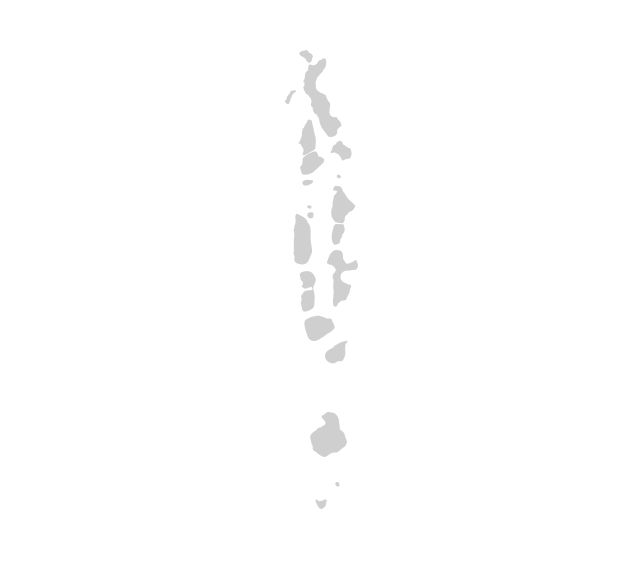
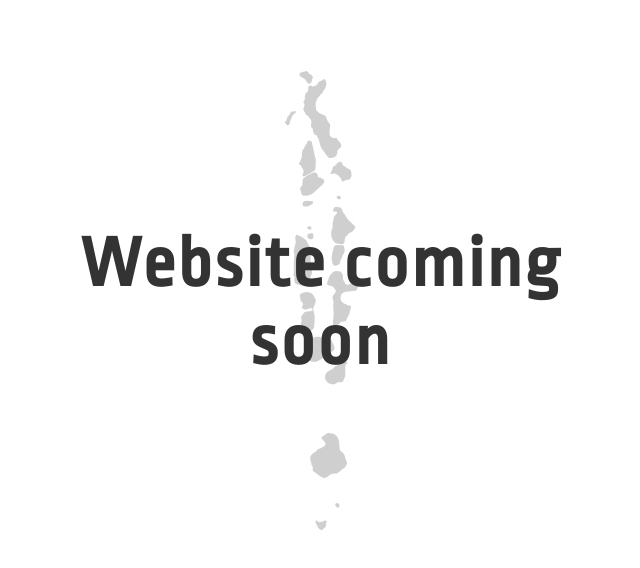
Before and after one commit to benpollocks/benpollocks.github.io, a plain HTML site: page index.html in a window 1280 px wide. Shown: the whole page, without its empty margins (319-959 px from the left). Drawn offline with Linux system fonts and the light colour scheme.

Commit message:
text update

```diff
--- a/index.html
+++ b/index.html
@@ -13,9 +13,12 @@
 <body>
 <br/>
 <br/>
+<br/>
 
 <div style="margin: 0 auto; position: relative; text-align: center;">
 <img id="teaser-image" src="ATOL.jpg"/>
+
+<h1>Website coming soon</h1>
 </div>
 
 </body>
```
